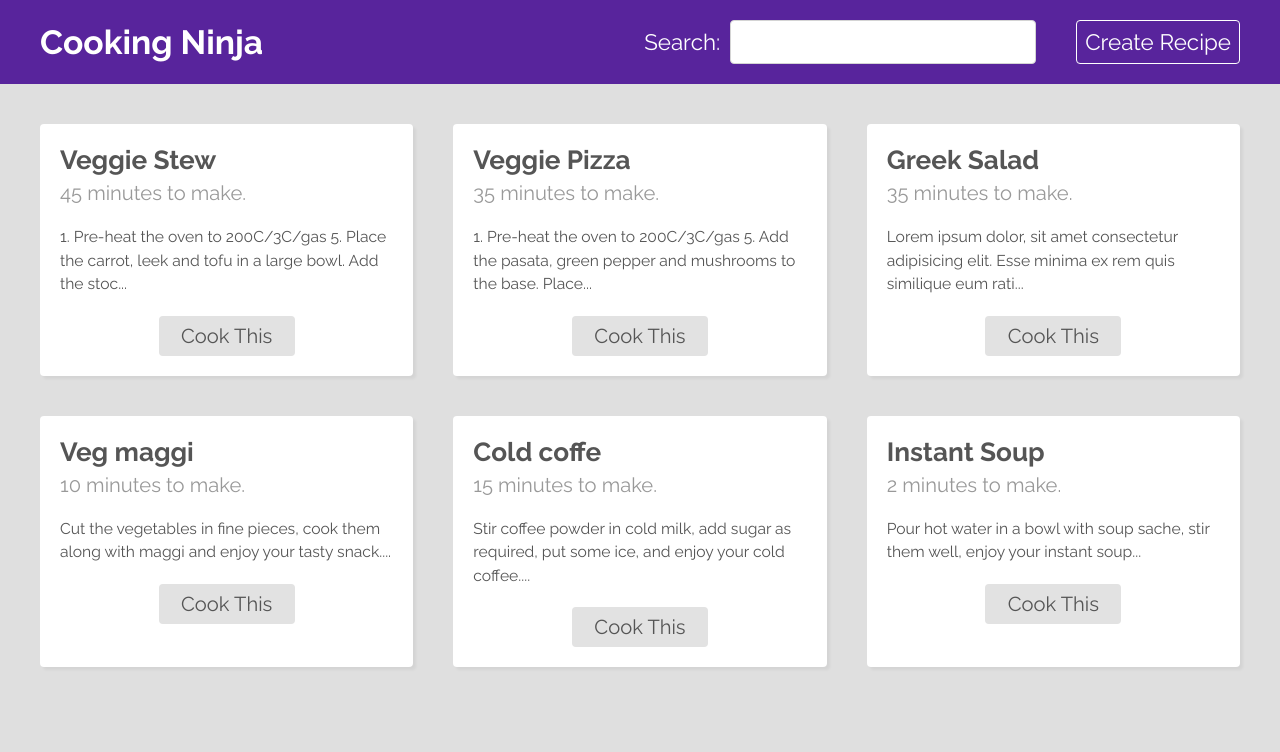
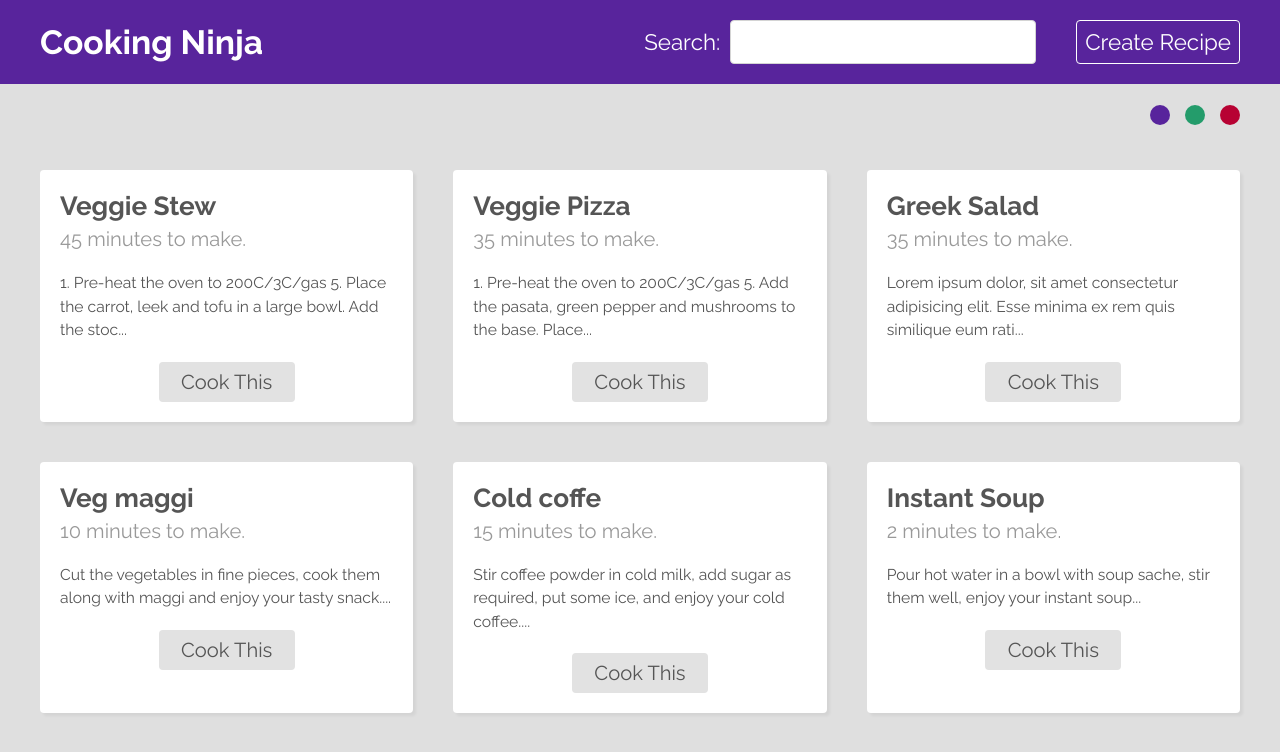
Before and after one commit to piyushsinghania/React-Recipe, a React (Create React App) app: page / in a window 1280 px wide. Shown: the top 752 px of the page. Built offline with nearby package versions, Linux system fonts and the light colour scheme; data requests are answered from the project's data file.

Commit message:
Added color theme using context and reducers

```diff
--- a/src/App.js
+++ b/src/App.js
@@ -8,6 +8,7 @@ import Create from './pages/create/Create';
 import Home from './pages/home/Home';
 import Search from './pages/search/Search';
 import Recipe from './pages/recipe/Recipe';
+import ThemeColor from './components/ThemeColor';
 
 // Components
 import Navbar from './components/Navbar';
@@ -17,6 +18,7 @@ function App() {
     <div className="App">
       <BrowserRouter>
         <Navbar />
+        <ThemeColor />
         <Switch>
           <Route exact path="/">
             <Home />
--- a/src/components/Navbar.js
+++ b/src/components/Navbar.js
@@ -1,4 +1,5 @@
 import { Link } from 'react-router-dom';
+import { useTheme } from '../hooks/useTheme';
 
 // styles
 import './Navbar.css'
@@ -7,8 +8,10 @@ import './Navbar.css'
 import Search from './Search'
 
 export default function Navbar() {
+  const { color } = useTheme();
+
   return (
-    <div className="navbar">
+    <div className="navbar" style={{background: color}}>
       <nav>
         <Link to="/" className='brand'>
           <h1>Cooking Ninja</h1>
--- /dev/null
+++ b/src/components/ThemeColor.css
@@ -0,0 +1,16 @@
+.theme-color {
+  display: flex;
+  justify-content: flex-end;
+  align-items: center;
+  margin: 20px auto;
+  max-width: 1200px;
+}
+
+.theme-buttons div {
+  display: inline-block;
+  width: 20px;
+  height: 20px;
+  cursor: pointer;
+  margin-left: 15px;
+  border-radius: 50%;
+}
--- /dev/null
+++ b/src/components/ThemeColor.js
@@ -0,0 +1,23 @@
+import { useTheme } from '../hooks/useTheme';
+
+// styles
+import './ThemeColor.css';
+
+const themeColors = ['#58249c', '#249c6b', '#b70233'];
+
+export default function ThemeColor() {
+  const { changeColor } = useTheme();
+  return (
+    <div className="theme-color">
+      <div className="theme-buttons">
+        {themeColors.map((color) => (
+          <div
+            key={color}
+            onClick={() => changeColor(color)}
+            style={{ background: color }}
+          />
+        ))}
+      </div>
+    </div>
+  )
+}
--- /dev/null
+++ b/src/context/ThemeContext.js
@@ -0,0 +1,28 @@
+import { createContext, useReducer } from 'react';
+
+export const ThemeContext = createContext();
+
+const themeReducer = (state, action) => {
+  switch(action.type) {
+    case 'CHANGE_COLOR':
+      return {...state, color: action.payload};
+    default:
+      return state;
+  }
+}
+
+export function ThemeProvider({ children }) {
+  const [state, dispatch] = useReducer(themeReducer, {
+    color: '#58249c'
+  });
+
+  const changeColor = (color) => {
+    dispatch({type: 'CHANGE_COLOR', payload: color})
+  }
+
+  return (
+    <ThemeContext.Provider value={{...state, changeColor}}>
+      {children}
+    </ThemeContext.Provider>
+  )
+}
--- /dev/null
+++ b/src/hooks/useTheme.js
@@ -0,0 +1,12 @@
+import { useContext } from 'react';
+import { ThemeContext } from '../context/ThemeContext';
+
+export const useTheme = () => {
+  const context = useContext(ThemeContext);
+
+  if (context === undefined) {
+    throw new Error("useTheme() must be used within a ThemeProvider");
+  }
+
+  return context;
+}
--- a/src/index.js
+++ b/src/index.js
@@ -2,10 +2,13 @@ import React from 'react';
 import ReactDOM from 'react-dom';
 import './index.css';
 import App from './App';
+import { ThemeProvider } from './context/ThemeContext'
 
 ReactDOM.render(
   <React.StrictMode>
-    <App />
+    <ThemeProvider>
+      <App />
+    </ThemeProvider>
   </React.StrictMode>,
   document.getElementById('root')
 );
```
Also changed, not shown: src/assets/mode-icon.svg (added).
